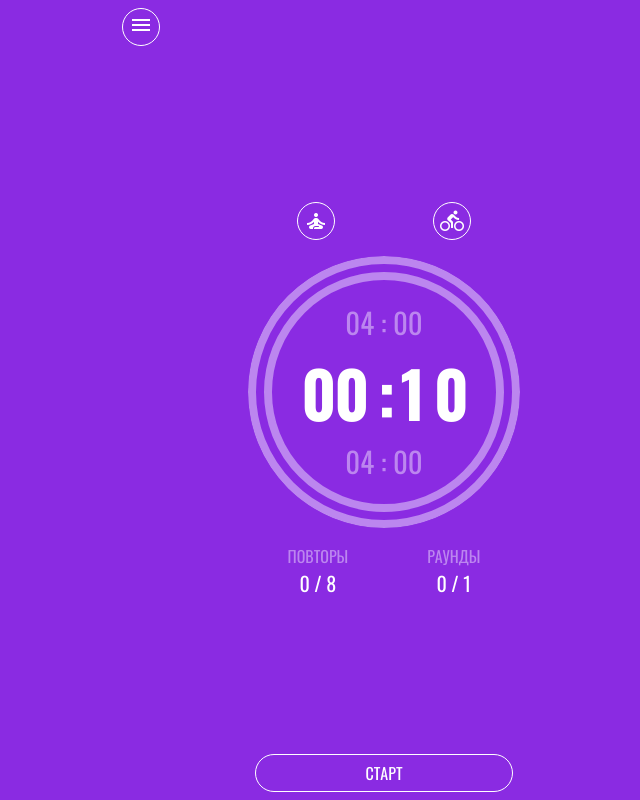
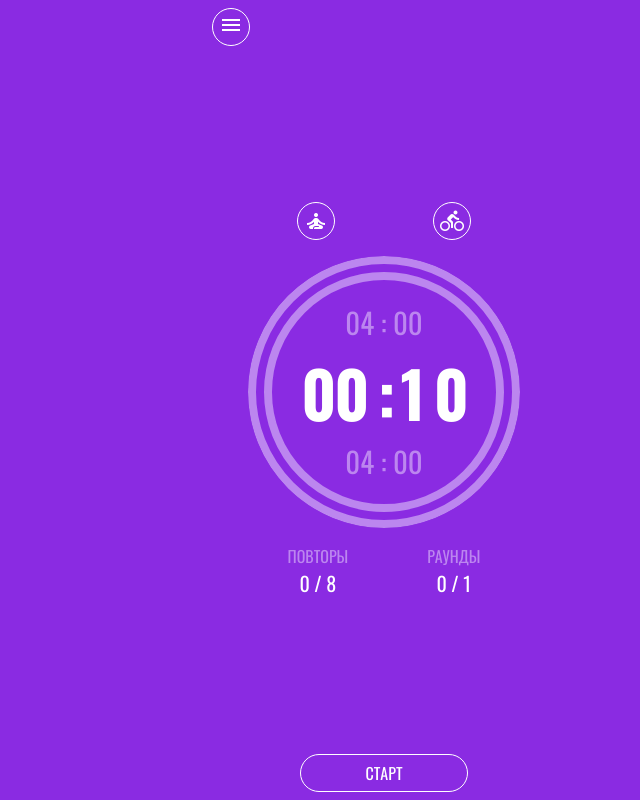
Before and after one commit to Archinsk/54_timer, a Vue app: page / in a window 1280 px wide. Shown: the whole page, without its empty margins (256-896 px from the left). Built offline with nearby package versions, Linux system fonts and the light colour scheme; no server answers.

Commit message:
resizeble all screens without settings

```diff
--- a/src/App.vue
+++ b/src/App.vue
@@ -1,6 +1,6 @@
 <template>
   <LoaderCustom v-if="isLoading" :loader-text="loaderText" full-screen />
-  <div v-if="!isLoading" class="container">
+  <div v-if="!isLoading" id="container" class="container">
     <div id="settings-panel">
       <AppSettingsNavbar
         :auth-user="authUser"
@@ -54,6 +54,7 @@
       id="settings-backdrop"
       @click="settingsMode = false"
     ></div>
+    <div id="timer-with-controls" :class="{ collapsed: settingsMode }">
       <AppTimer
         v-if="isTimerShow"
         :initial-timer-state="initialTimerState"
@@ -67,13 +68,15 @@
         @play-toggle="play = !play"
       />
       <AppControls
-      v-if="config.interface.controlsDisplay && !settingsMode && isTimerShow"
+        v-if="config.interface.controlsDisplay && isTimerShow"
         :play="play"
         :mode="mode"
+        :settings-mode="settingsMode"
         :initial-timer-state="initialTimerState"
         @play-toggle="play = !play"
         @reset-timer="resetTimer"
       />
+    </div>
   </div>
   <div
     v-if="isTimerShow"
@@ -399,6 +402,58 @@ export default {
         !this.config.interface.controlsDisplay;
       console.log(this.config);
     },
+
+    resizeApp() {
+      // Трюк 100vh на мобильных устройствах (вычисление размеров окна за вычетом панелей мобильного браузера) + масштабирование
+      // Осторожно, сложные формулы. Можно поломать мозг... или формулы
+      let vh = document.documentElement.clientHeight * 0.01;
+      let vw = document.documentElement.clientWidth * 0.01;
+      console.log(document.documentElement.clientHeight);
+      console.log(document.documentElement.clientWidth);
+      document.documentElement.style.setProperty("--vh", `${vh}px`);
+      // Если экран ниже по пропорциям, чем приложение
+      if (vw / vh > 360 / 504) {
+        document.documentElement.style.setProperty(
+          "--full-scale",
+          `${(100 * vh) / 504}`
+        );
+        document.documentElement.style.setProperty("--elem-scale", 1);
+        // Если экран уже по пропорциям, чем приложение
+      } else {
+        document.documentElement.style.setProperty(
+          "--full-scale",
+          `${(100 * vh) / 504}`
+        );
+        if (100 * vh > 504) {
+          document.documentElement.style.setProperty(
+            "--elem-scale",
+            `${(100 * vw) / 360}`
+          );
+        } else {
+          let hmin = ((100 * vw) / 360) * 540;
+          let hcurrent = 100 * vh - hmin;
+          let hfull = 504 - hmin;
+          let hk = (hfull - hcurrent) / hfull;
+          document.documentElement.style.setProperty(
+            "--elem-scale",
+            `${(100 * vw) / 360 + (1 - (100 * vw) / 360) * hk}`
+          );
+        }
+      }
+
+      // document.documentElement.style.setProperty(
+      //   "--scale",
+      //   `${(100 * vh - 298) / 342}`
+      // );
+      if (100 * vw <= 360) {
+        document.documentElement.style.setProperty(
+          "--scale",
+          `${(100 * vh - 290) / 434}`
+        );
+      } else {
+        document.documentElement.style.setProperty("--scale", "1");
+      }
+    },
   },
 
   watch: {
@@ -434,24 +489,8 @@ export default {
   mounted() {
     setTimeout(this.loading, 3000);
     this.checkAuth();
-
-    // Трюк 100vh на мобильных устройствах + масштабирование
-    // let vh = window.innerHeight * 0.01;
-    let vh = document.documentElement.clientHeight * 0.01;
-    document.documentElement.style.setProperty("--vh", `${vh}px`);
-    document.documentElement.style.setProperty(
-      "--scale",
-      `${(100 * vh - 298) / 342}`
-    );
-    window.addEventListener("resize", () => {
-      // let vh = window.innerHeight * 0.01;
-      let vh = document.documentElement.clientHeight * 0.01;
-      document.documentElement.style.setProperty("--vh", `${vh}px`);
-      document.documentElement.style.setProperty(
-        "--scale",
-        `${(100 * vh - 298) / 342}`
-      );
-    });
+    this.resizeApp();
+    window.addEventListener("resize", this.resizeApp);
   },
 };
 </script>
--- a/src/components/AppControls.vue
+++ b/src/components/AppControls.vue
@@ -1,5 +1,8 @@
 <template>
-  <div id="controls" class="row justify-content-center gx-2">
+  <div
+    id="controls"
+    :class="['row justify-content-center gx-2', { collapsed: settingsMode }]"
+  >
     <div class="col-1"></div>
     <div class="col-6">
       <button
@@ -24,7 +27,7 @@
 <script>
 export default {
   name: "AppControls",
-  props: ["play", "mode", "initialTimerState"],
+  props: ["play", "mode", "initialTimerState", "settingsMode"],
   computed: {
     startButtonText: function () {
       if (this.initialTimerState) {
--- a/src/components/AppTimer.vue
+++ b/src/components/AppTimer.vue
@@ -1,7 +1,6 @@
 <template>
   <div id="timer-full" :class="{ collapsed: settingsMode }">
     <AppTimerStatusBar
-      v-if="!settingsMode"
       :mode="mode"
       :play="play"
       :initial-timer-state="initialTimerState"
--- a/src/timer-bootstrap.scss
+++ b/src/timer-bootstrap.scss
@@ -127,7 +127,7 @@ body {
     border-color: var(--bs-light) !important;
   }
   a {
-    color: var(--bs-info);
+    color: var(--bs-light);
     &:hover {
       color: var(--bs-light);
     }
@@ -192,7 +192,8 @@ body {
   width: 100vw;
   height: 100vh;
   height: calc(var(--vh, 1vh) * 100);
-  //overflow: hidden;
+  //min-height: 31.5rem;
+  overflow: hidden;
 
   //Глобальные кнопки
   .btn:not(.pulse) {
@@ -236,28 +237,38 @@ body {
 
   //Замена Bootstrap-контейнера
   .container {
-    width: 100%;
+    height: 100vh;
+    height: calc(var(--vh, 1vh) * 100);
     padding: 0.5rem;
     margin-right: auto;
     margin-left: auto;
-
-    min-width: 360px;
-    height: 100vh;
-    height: calc(var(--vh, 1vh) * 100);
     display: flex;
     flex-direction: column;
     justify-content: space-between;
+    transform-origin: 50% 0%;
 
-    @media (min-width: 576px) {
-      max-width: 540px;
+    @media (min-width: 360px) {
+      width: 22.5rem;
+    }
+
+    @media (max-width: 359.98px) and (max-height: 503.98px) {
+      transform: scale(var(--full-scale));
+    }
+    @media (min-width: 360px) and (max-height: 503.98px) {
+      transform: scale(var(--full-scale));
     }
   }
 
   #settings-panel {
     //Нужно занять пространство, чтобы при клике по краю не попасть в backdrop
-    margin: -0.5rem -0.5rem 0;
+    margin: -0.5rem -0.5rem 0.5rem;
     padding: 0.5rem 0.5rem 0;
     z-index: 1045;
+    transform-origin: 50% 0%;
+
+    @media (max-width: 359.98px) {
+      transform: scale(var(--elem-scale));
+    }
 
     #settings-navbar {
       position: relative;
@@ -784,6 +795,29 @@ body {
     opacity: 0;
   }
 
+  #timer-with-controls {
+    flex: 1;
+    display: flex;
+    flex-direction: column;
+    transform-origin: 50% 0%;
+
+    &.collapsed {
+      transform: scale(var(--scale));
+      flex: 0;
+      margin-bottom: 0.5rem;
+
+      //  @media (max-width: 767.98px) {
+      //    margin-top: 1.5rem;
+      //    transform: scale(var(--scale));
+      //  }
+      //
+      //  @media (min-width: 768px) {
+      //    flex: 1;
+      //    margin-top: 0.5rem;
+      //    justify-content: center;
+      //  }
+    }
+
     #timer-full {
       flex: 1;
       display: flex;
@@ -792,7 +826,11 @@ body {
       align-items: center;
       transition: all 0.3s;
       margin-top: 0;
-    transform-origin: 50% 0%;
+      transform-origin: 50% 50%;
+
+      @media (max-width: 359.98px) {
+        transform: scale(var(--elem-scale));
+      }
 
       #status-bar {
         display: inline-flex;
@@ -933,21 +971,28 @@ body {
         }
       }
 
-    &.collapsed {
-      @media (max-width: 767.98px) {
-        margin-top: 1.5rem;
-        transform: scale(var(--scale));
-      }
-
-      @media (min-width: 768px) {
-        flex: 1;
-        margin-top: 0.5rem;
-        justify-content: center;
-      }
-    }
+      //&.collapsed {
+      //  @media (max-width: 767.98px) {
+      //    margin-top: 1.5rem;
+      //    transform: scale(var(--scale));
+      //  }
+      //
+      //  @media (min-width: 768px) {
+      //    flex: 1;
+      //    margin-top: 0.5rem;
+      //    justify-content: center;
+      //  }
+      //}
     }
 
     #controls {
+      margin-top: 0.5rem;
+      transform-origin: 50% 100%;
+
+      @media (max-width: 359.98px) {
+        transform: scale(var(--elem-scale));
+      }
+
       .btn-control {
         &:hover,
         &:active {
@@ -966,6 +1011,7 @@ body {
         }
       }
     }
+  }
 
   #timer-background {
     position: absolute;
@@ -973,20 +1019,27 @@ body {
     bottom: 0;
     z-index: -1;
     width: 100vw;
-    height: 100vh;
+    height: calc(var(--vh, 1vh) * 100);
     transition: all 0.3s;
 
     &.collapsed {
-      width: calc(100vw - 1rem);
-      height: calc(100vh - 16.625rem);
-      height: calc(var(--vh, 1vh) * 100 - 16.625rem);
+      width: calc(var(--vw, 1vw) * 100 - 1rem);
+      height: calc(
+        var(--vh, 1vh) * 100 - (16.125rem * var(--full-scale)) - 0.5rem
+      );
       border-radius: 1.1875rem;
       margin: 0.5rem;
 
-      @media (min-width: 576px) {
-        width: calc(576px - 3.25rem);
-        margin-left: calc((100vw - 576px + 3.25rem) / 2);
-        margin-right: calc((100vw - 576px + 3.25rem) / 2);
+      //@media (min-width: 576px) {
+      //  width: calc(576px - 3.25rem);
+      //  margin-left: calc((100vw - 576px + 3.25rem) / 2);
+      //  margin-right: calc((100vw - 576px + 3.25rem) / 2);
+      //}
+      @media (min-width: 360.02px) {
+        width: calc(360px - 1rem);
+        height: calc(var(--vh, 1vh) * 100 - 16.625rem);
+        margin-left: calc((100vw - 360px + 1rem) / 2);
+        margin-right: calc((100vw - 360px + 1rem) / 2);
       }
     }
   }
```
Also changed, not shown: src/components/FitnessTimer.vue (+0 -19 lines). Lines whose indentation alone changed are shown as unchanged.
